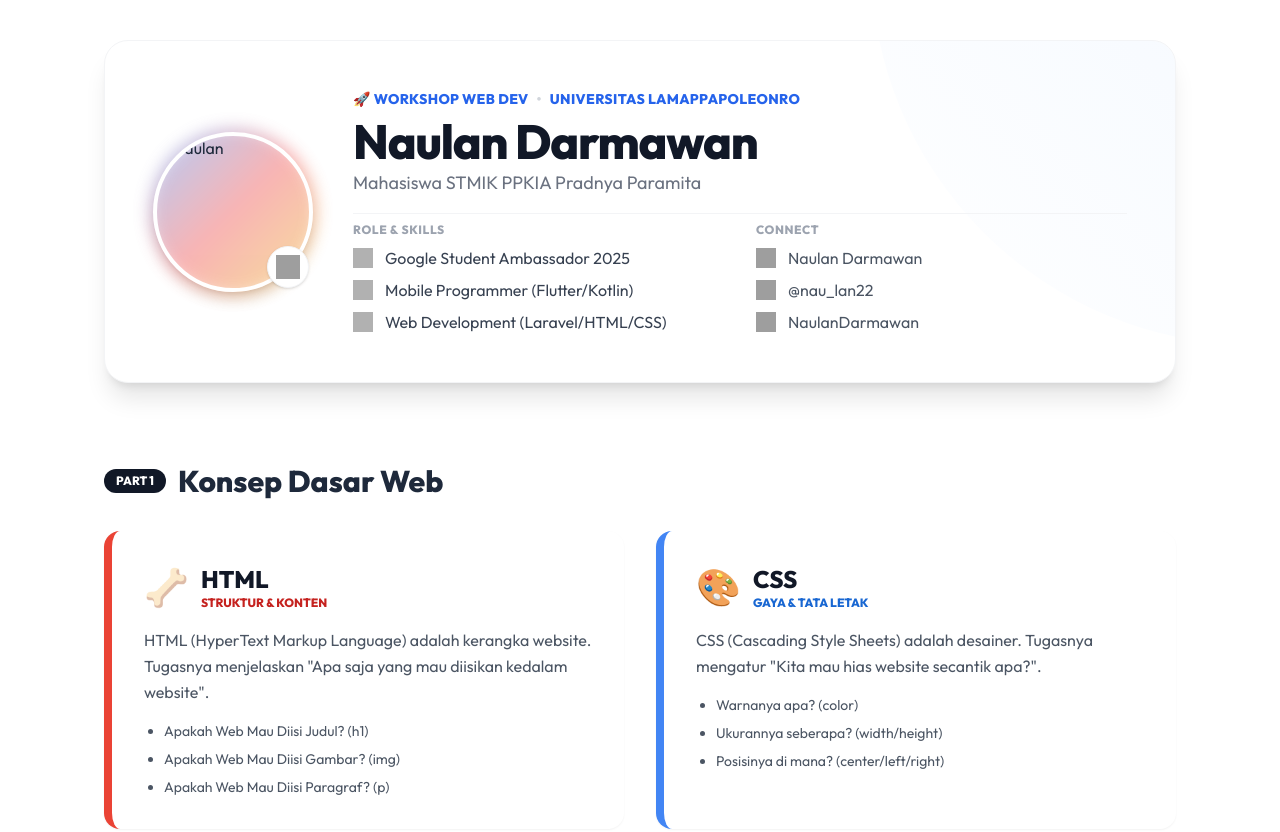
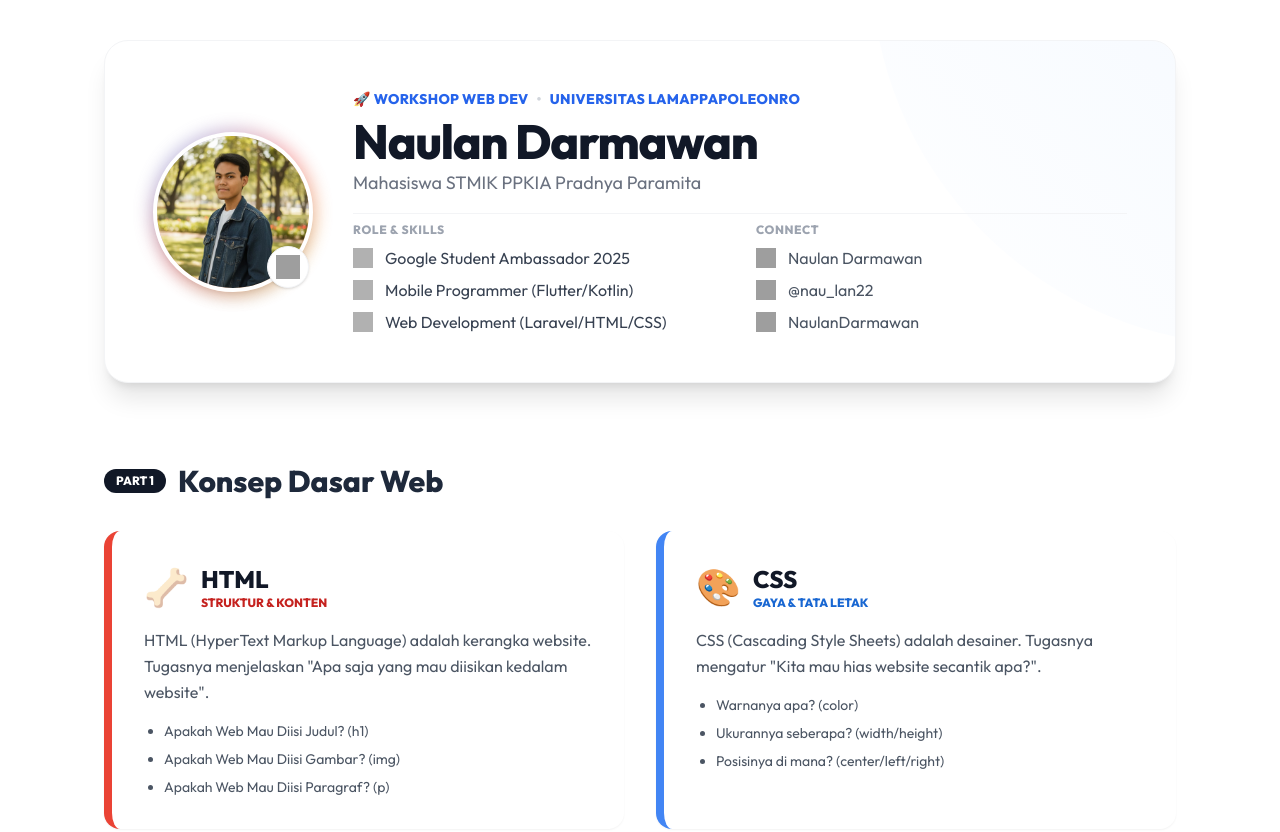
Before and after one commit to NaulanDarmawan/Workshop-WebDev-Universitas-Lamappapoleonro, a plain HTML site: page index.html in a window 1280 px wide. Shown: the top 832 px of the page. Drawn offline with nearby package versions, Linux system fonts and the light colour scheme; grey boxes are pictures that could not be loaded.

Commit message:
Tambah Foto

```diff
--- a/index.html
+++ b/index.html
@@ -358,7 +358,7 @@
               class="absolute -inset-1 bg-gradient-to-br from-blue-500 via-red-500 to-yellow-500 rounded-full blur opacity-40"
             ></div>
             <img
-              src="assets/foto.jpeg"
+              src="foto.jpeg"
               alt="Naulan"
               class="relative w-40 h-40 rounded-full border-4 border-white object-cover shadow-lg"
             />
```
